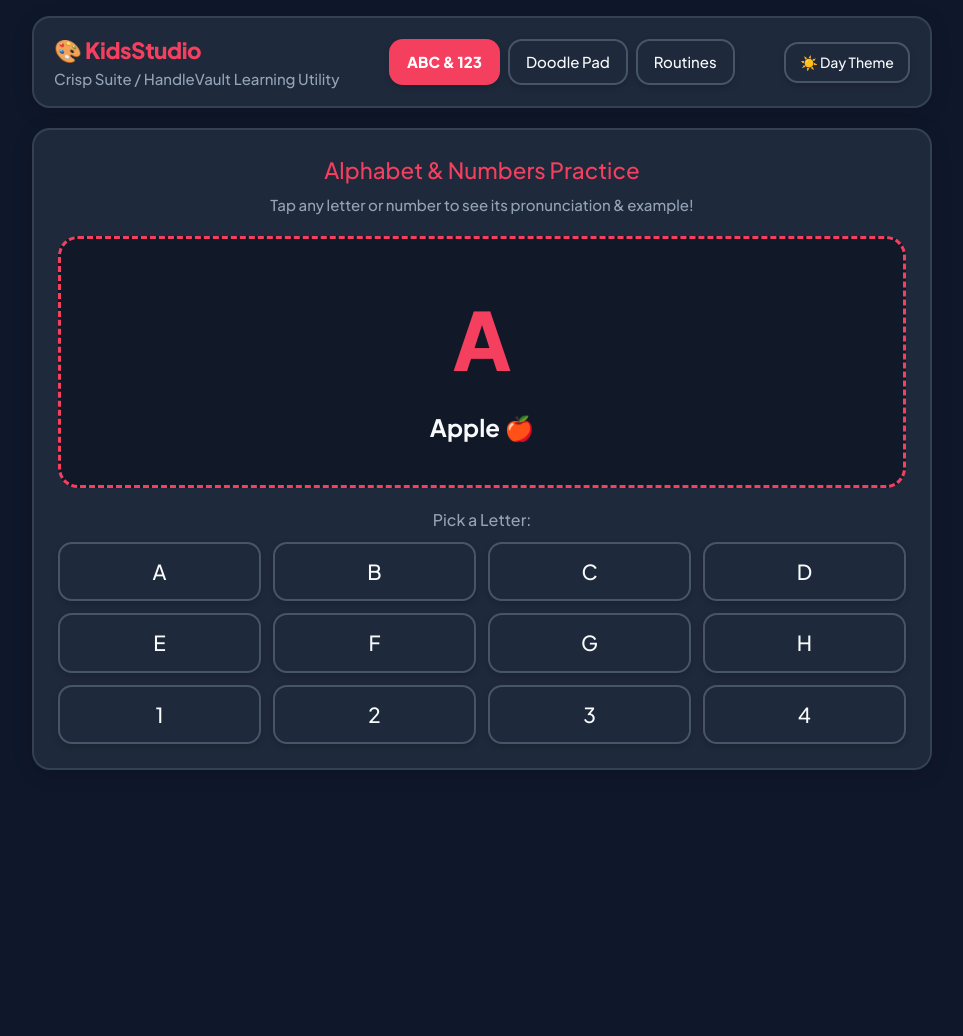
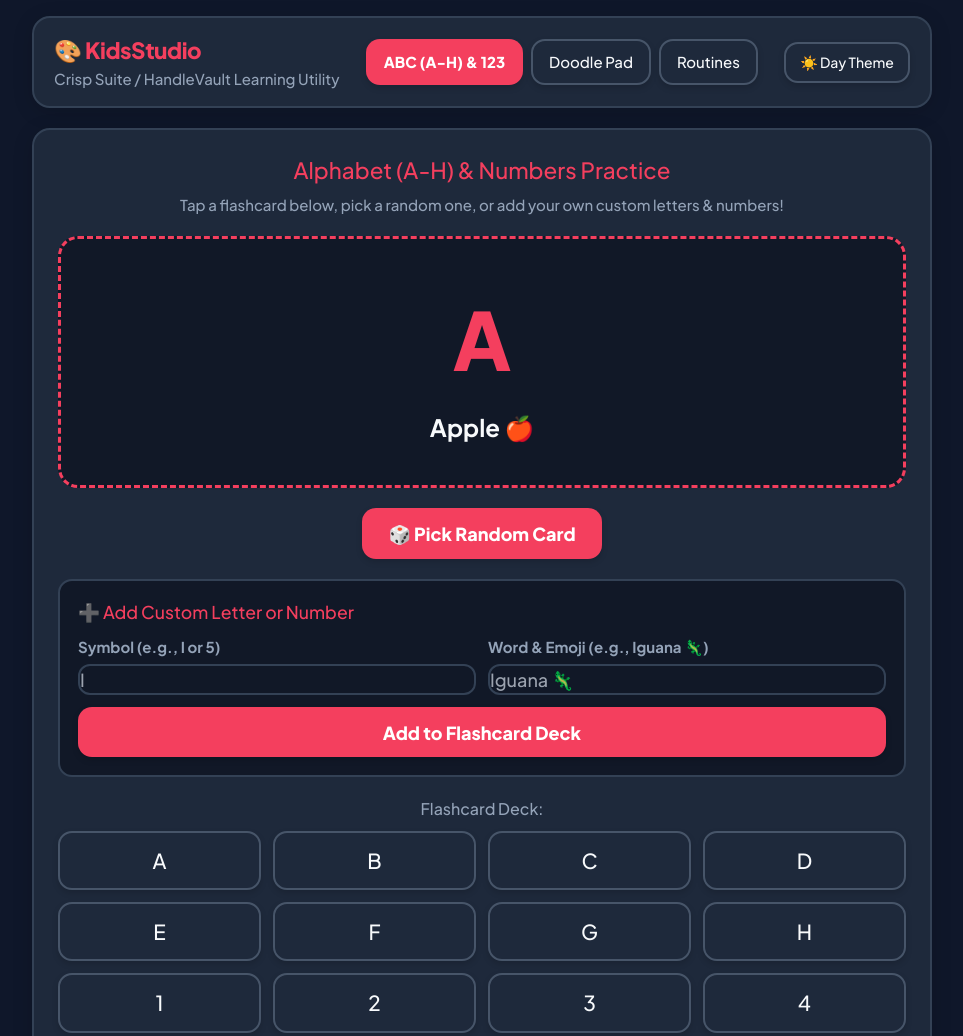
Before and after one commit to handlevault-official/crisp-kids-studio, a plain HTML site: page index.html in a window 1280 px wide. Shown: the top 1036 px of the page, without its empty margins (158-1121 px from the left). Before the commit the page ends 822 px from the top, so only its background shows below. Drawn offline with nearby package versions, Linux system fonts and the light colour scheme.

Commit message:
Update index.html

```diff
--- a/index.html
+++ b/index.html
@@ -3,7 +3,7 @@
 <head>
 <meta charset="utf-8">
 <meta name="viewport" content="width=device-width,initial-scale=1,viewport-fit=cover">
-<title>KidsStudio — ABC, Numbers &amp; Doodle Fun</title>
+<title>KidsStudio — ABC (A-H), Numbers &amp; Doodle Fun</title>
 <meta name="description" content="Local-first kids educational workshop and doodle canvas. Part of the Crisp Suite.">
 <meta name="theme-color" content="#1e1b4b" id="metaThemeColor">
 <script src="https://cdn.tailwindcss.com"></script>
@@ -127,12 +127,14 @@ header.top {
 
 main { max-width: 900px; margin: 0 auto; }
 .card { background: var(--card); border: 2px solid var(--line); border-radius: 18px; padding: 24px; margin-bottom: 20px; box-shadow: 0 4px 20px rgba(0,0,0,0.15); }
+.grid2 { display: grid; grid-template-columns: 1fr 1fr; gap: 16px; }
 .grid4 { display: grid; grid-template-columns: repeat(4, 1fr); gap: 12px; }
 .row { display: flex; gap: 10px; align-items: center; flex-wrap: wrap; }
 .hint { color: var(--mute); font-size: 15px; margin: 6px 0; }
 
 @media(max-width: 768px) {
   .grid4 { grid-template-columns: repeat(2, 1fr); }
+  .grid2 { grid-template-columns: 1fr; }
   header.top { flex-direction: column; align-items: stretch; }
   .tabs { justify-content: stretch; }
   .tabs button { flex: 1; }
@@ -147,7 +149,7 @@ main { max-width: 900px; margin: 0 auto; }
     <p class="hint" style="margin:0;">Crisp Suite / HandleVault Learning Utility</p>
   </div>
   <nav class="tabs" aria-label="Sections">
-    <button data-tab="abc" class="on">ABC &amp; 123</button>
+    <button data-tab="abc" class="on">ABC (A-H) &amp; 123</button>
     <button data-tab="doodle">Doodle Pad</button>
     <button data-tab="routine">Routines</button>
   </nav>
@@ -157,19 +159,39 @@ main { max-width: 900px; margin: 0 auto; }
 </header>
 
 <main>
-  <!-- TAB 1: ABC & 123 FLASHCARDS -->
+  <!-- TAB 1: ABC (A-H) & 123 FLASHCARDS + RANDOM + ADD -->
   <section id="tab-abc">
     <div class="card" style="text-align: center;">
-      <h2 style="margin-top:0; font-size:1.4rem; color:var(--accent);">Alphabet &amp; Numbers Practice</h2>
-      <p class="hint">Tap any letter or number to see its pronunciation &amp; example!</p>
+      <h2 style="margin-top:0; font-size:1.4rem; color:var(--accent);">Alphabet (A-H) &amp; Numbers Practice</h2>
+      <p class="hint">Tap a flashcard below, pick a random one, or add your own custom letters &amp; numbers!</p>
 
       <div id="cardDisplay" style="background: var(--field); border: 3px dashed var(--accent); border-radius: 20px; padding: 40px; margin: 20px 0;">
         <div id="cardSymbol" style="font-size: 5rem; font-weight: 800; color: var(--accent);">A</div>
         <div id="cardWord" style="font-size: 1.5rem; font-weight: 700; margin-top: 10px;">Apple 🍎</div>
       </div>
 
-      <div style="margin-top: 20px;">
-        <h3 style="font-size: 1rem; color: var(--mute); margin-bottom: 10px;">Pick a Letter:</h3>
+      <div class="row" style="justify-content: center; margin-bottom: 20px;">
+        <button id="btnRandomCard" class="primary" style="padding: 10px 24px;">🎲 Pick Random Card</button>
+      </div>
+
+      <!-- Add Custom Letter / Number Form -->
+      <div style="background: var(--field); padding: 18px; border-radius: 14px; border: 2px solid var(--line); margin-bottom: 20px; text-align: left;">
+        <h3 style="font-size: 1.1rem; color: var(--accent); margin-top: 0; margin-bottom: 10px;">➕ Add Custom Letter or Number</h3>
+        <div class="grid2" style="gap: 12px; margin-bottom: 12px;">
+          <div>
+            <label for="newSymbol">Symbol (e.g., I or 5)</label>
+            <input id="newSymbol" type="text" maxlength="3" placeholder="I">
+          </div>
+          <div>
+            <label for="newWord">Word &amp; Emoji (e.g., Iguana 🦎)</label>
+            <input id="newWord" type="text" placeholder="Iguana 🦎">
+          </div>
+        </div>
+        <button id="btnAddCard" class="primary" style="width: 100%;">Add to Flashcard Deck</button>
+      </div>
+
+      <div>
+        <h3 style="font-size: 1rem; color: var(--mute); margin-bottom: 10px;">Flashcard Deck:</h3>
         <div class="grid4" id="abcGrid"></div>
       </div>
     </div>
@@ -245,18 +267,20 @@ main { max-width: 900px; margin: 0 auto; }
     });
   });
 
-  // ABC Flashcards Logic
-  const items = [
+  // ABC (A-H) & Numbers Flashcards Logic with LocalStorage & Add support
+  let flashcards = JSON.parse(localStorage.getItem('kids_flashcards') || JSON.stringify([
     { s: 'A', w: 'Apple 🍎' }, { s: 'B', w: 'Ball ⚽' }, { s: 'C', w: 'Cat 🐱' }, { s: 'D', w: 'Dog 🐶' },
     { s: 'E', w: 'Elephant 🐘' }, { s: 'F', w: 'Fish 🐟' }, { s: 'G', w: 'Giraffe 🦒' }, { s: 'H', w: 'House 🏠' },
     { s: '1', w: 'One Star ⭐' }, { s: '2', w: 'Two Cats 🐈🐈' }, { s: '3', w: 'Three Blocks 🧊' }, { s: '4', w: 'Four Flowers 🌸' }
-  ];
+  ]));
 
   const cardSymbol = document.getElementById('cardSymbol');
   const cardWord = document.getElementById('cardWord');
   const abcGrid = document.getElementById('abcGrid');
 
-  items.forEach(item => {
+  function renderFlashcards() {
+    abcGrid.innerHTML = '';
+    flashcards.forEach((item, idx) => {
       const btn = document.createElement('button');
       btn.textContent = item.s;
       btn.style.fontSize = '1.3rem';
@@ -267,6 +291,29 @@ main { max-width: 900px; margin: 0 auto; }
       });
       abcGrid.appendChild(btn);
     });
+  }
+
+  document.getElementById('btnRandomCard').addEventListener('click', () => {
+    if (flashcards.length === 0) return;
+    const randomIndex = Math.floor(Math.random() * flashcards.length);
+    const item = flashcards[randomIndex];
+    cardSymbol.textContent = item.s;
+    cardWord.textContent = item.w;
+  });
+
+  document.getElementById('btnAddCard').addEventListener('click', () => {
+    const sym = document.getElementById('newSymbol').value.trim();
+    const wrd = document.getElementById('newWord').value.trim();
+    if (sym && wrd) {
+      flashcards.push({ s: sym, w: wrd });
+      localStorage.setItem('kids_flashcards', JSON.stringify(flashcards));
+      document.getElementById('newSymbol').value = '';
+      document.getElementById('newWord').value = '';
+      renderFlashcards();
+    }
+  });
+
+  renderFlashcards();
 
   // Doodle Canvas Logic
   const canvas = document.getElementById('doodleCanvas');
```
Lines whose indentation alone changed are shown as unchanged.
